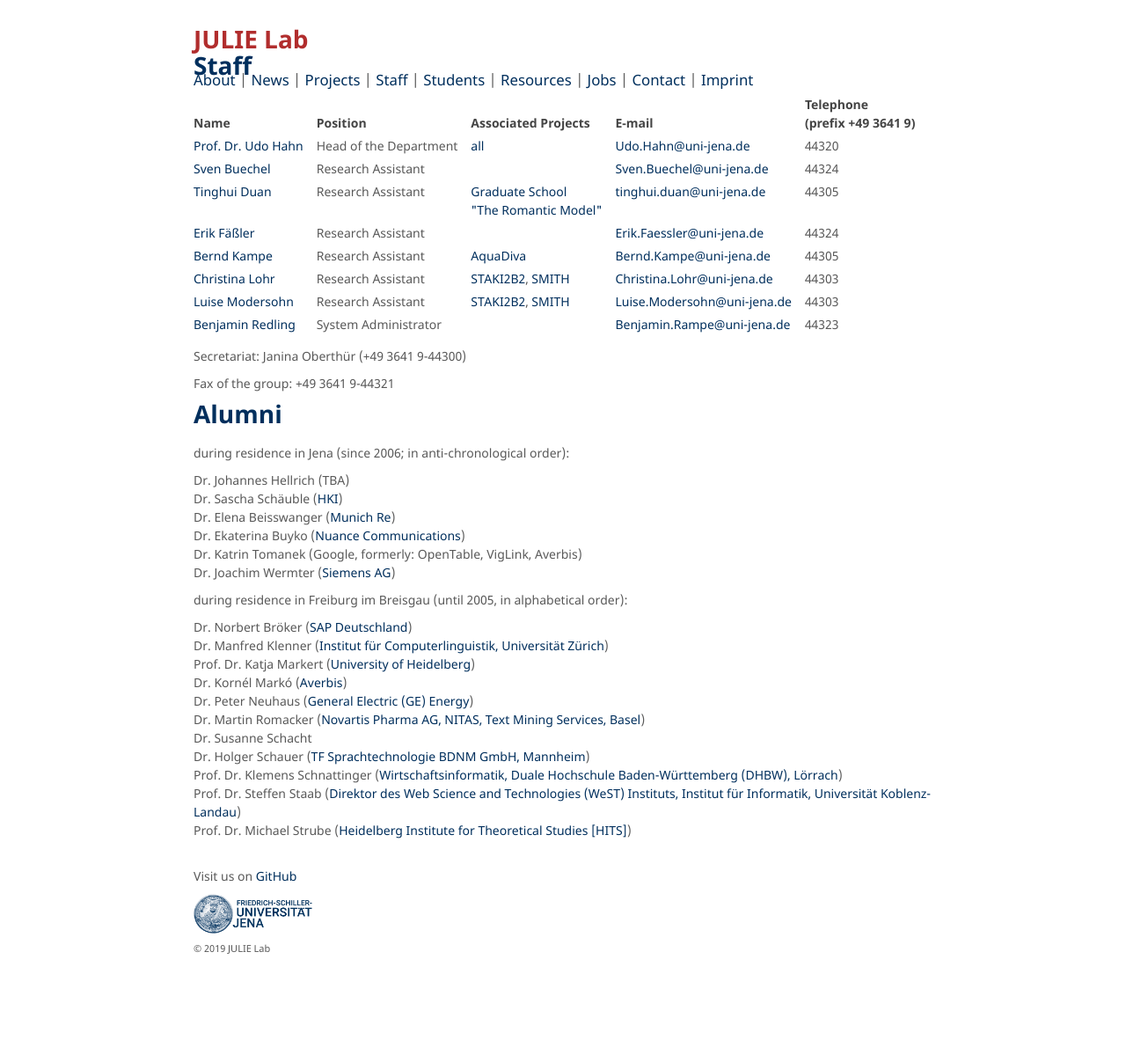
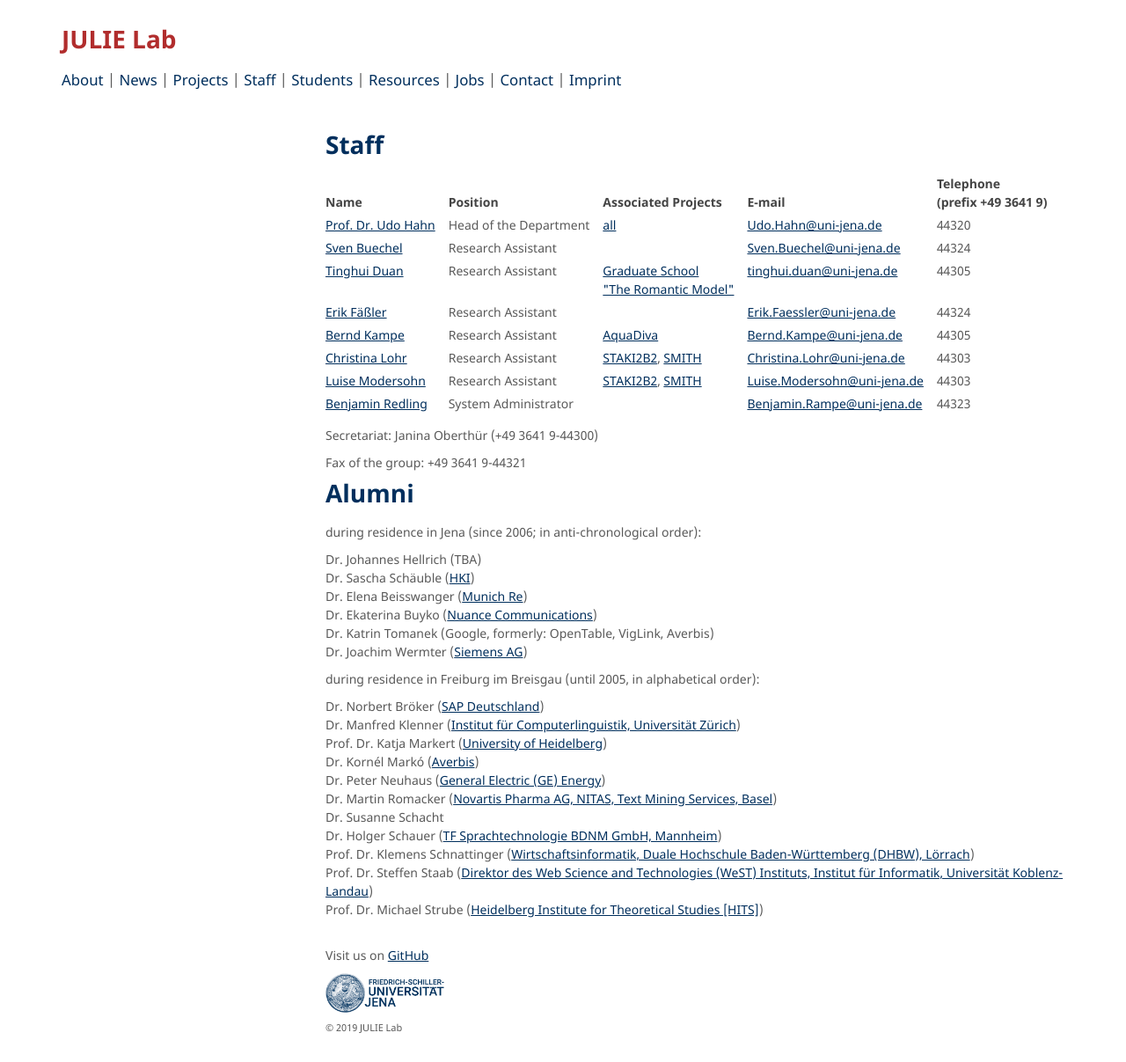
Before and after one commit to JULIELab/JULIELab.github.io, a Jekyll site: the page built from Staff.md, in a window 1280 px wide and 1207 px high. Shown: the whole window at 88% size. Built offline with Jekyll 4.4.1, drawn with Linux system fonts in a browser that asks for light colours; our own code applies the rules of GitHub Pages for plain Markdown files.

Commit message:
Revert "implements proper centering of webpage"
This reverts commit 1d45cc9065918c3c302fa074afaae9f19c247356.

```diff
--- a/_layouts/staff_tab.html
+++ b/_layouts/staff_tab.html
@@ -23,11 +23,11 @@
   input, textarea {
     width: 100%;
   }
-  .center {
-    max-width: 860px;
-    margin: auto;
+  .wrapper1 {
+    width: 860px;
+    margin: 0 auto;
   }
-  nav {
+  navi {
     top:0px;
     padding-top: 20px;
     position: fixed;
@@ -39,7 +39,17 @@
     display: inline;
     position:static;
   }
-
+  section {
+    position: static;
+    top: 20px;
+    display: inline-block;
+    width: 860px;
+    padding-top: 90px;
+    padding-bottom: 20px;
+  }
+  pre, code {
+    word-wrap: normal;
+  }
   header nav, header h1, header img {
     display: none;
   }
@@ -57,13 +67,13 @@
   </style>
   </head>
   <body>
-
-  <div class="center">
-     <nav>
+     <navi>
 	<h1><a href="{{ "/" | absolute_url }}" style="color: #b12d2d">{{ site.title | default: site.github.repository_name }}</a></h1>
 
         <a href="/index.html">About</a> | <a href="/Lab+News.html">News</a> | <a href="/Projects/current.html">Projects</a> | <a href="/Staff.html">Staff</a> | <a href="/Students.html">Students</a> | <a href="/Resources/">Resources</a> | <a href="/Jobs.html">Jobs</a> | <a href="/Contact.html">Contact</a> | <a href="/Imprint.html">Imprint</a>
-      </nav>
+      </navi>
+
+      <section>
 
 	{{ content }}
 
@@ -74,8 +84,18 @@
         <p><small>© 2019 JULIE Lab</small></p>
       </footer>
 
-  </div>
+      </section>
+
     <script src="{{ "/assets/js/scale.fix.js" | relative_url }}"></script>
-
+    {% if site.google_analytics %}
+    <script>
+      (function(i,s,o,g,r,a,m){i['GoogleAnalyticsObject']=r;i[r]=i[r]||function(){
+      (i[r].q=i[r].q||[]).push(arguments)},i[r].l=1*new Date();a=s.createElement(o),
+      m=s.getElementsByTagName(o)[0];a.async=1;a.src=g;m.parentNode.insertBefore(a,m)
+      })(window,document,'script','https://www.google-analytics.com/analytics.js','ga');
+      ga('create', '{{ site.google_analytics }}', 'auto');
+      ga('send', 'pageview');
+    </script>
+    {% endif %}
   </body>
 </html>
```
